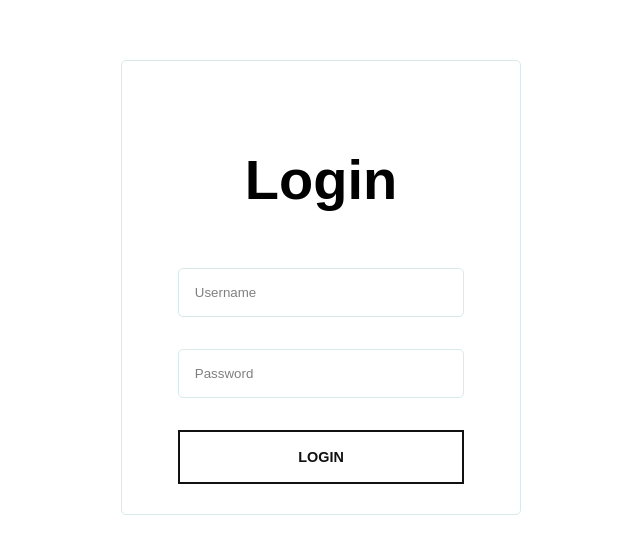
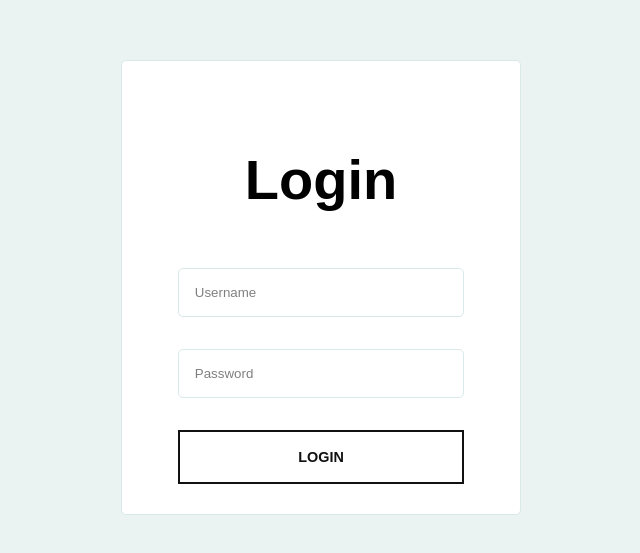
Before and after one commit to cubik707/spring-website-projects-front, a React (Create React App) app: page /login in a window 1280 px wide. Shown: the part 113-666 px from the top of the page, without its empty margins (319-959 px from the left). Built offline with nearby package versions, Linux system fonts and the light colour scheme.

Commit message:
style: fix button animation and bg-color for login page

```diff
--- a/src/components/core/Button/Button.module.css
+++ b/src/components/core/Button/Button.module.css
@@ -12,6 +12,7 @@
 
     position: relative;
     overflow: hidden;
+    z-index: 0;
 }
 
 .button:hover {
--- a/src/pages/login-page/login-page.module.css
+++ b/src/pages/login-page/login-page.module.css
@@ -1,5 +1,6 @@
 .loginWrapper{
     height: 100vh;
+    background-color: #ebf2f2;
     display: flex;
     align-items: center;
     justify-content: center;
```
